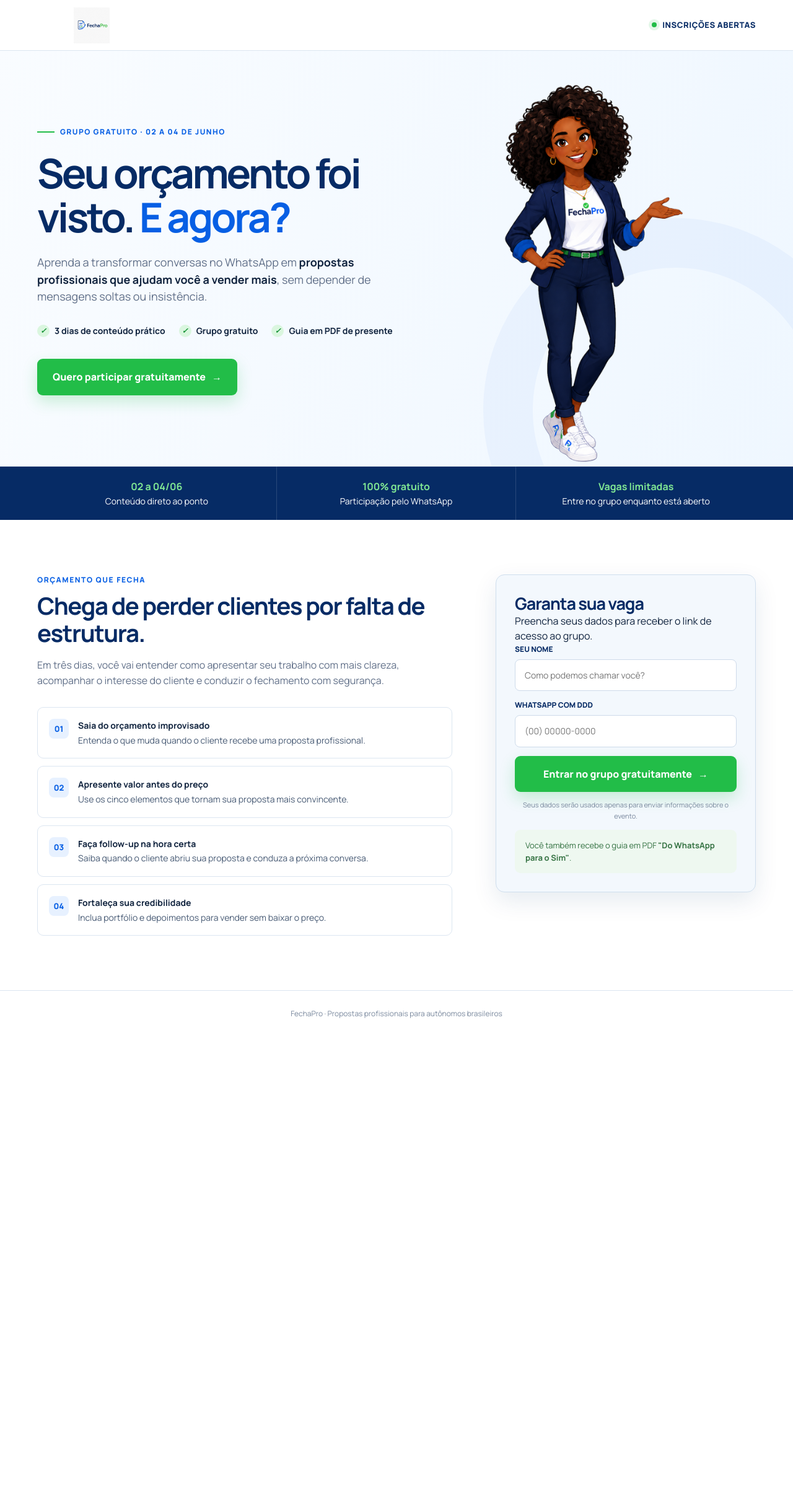
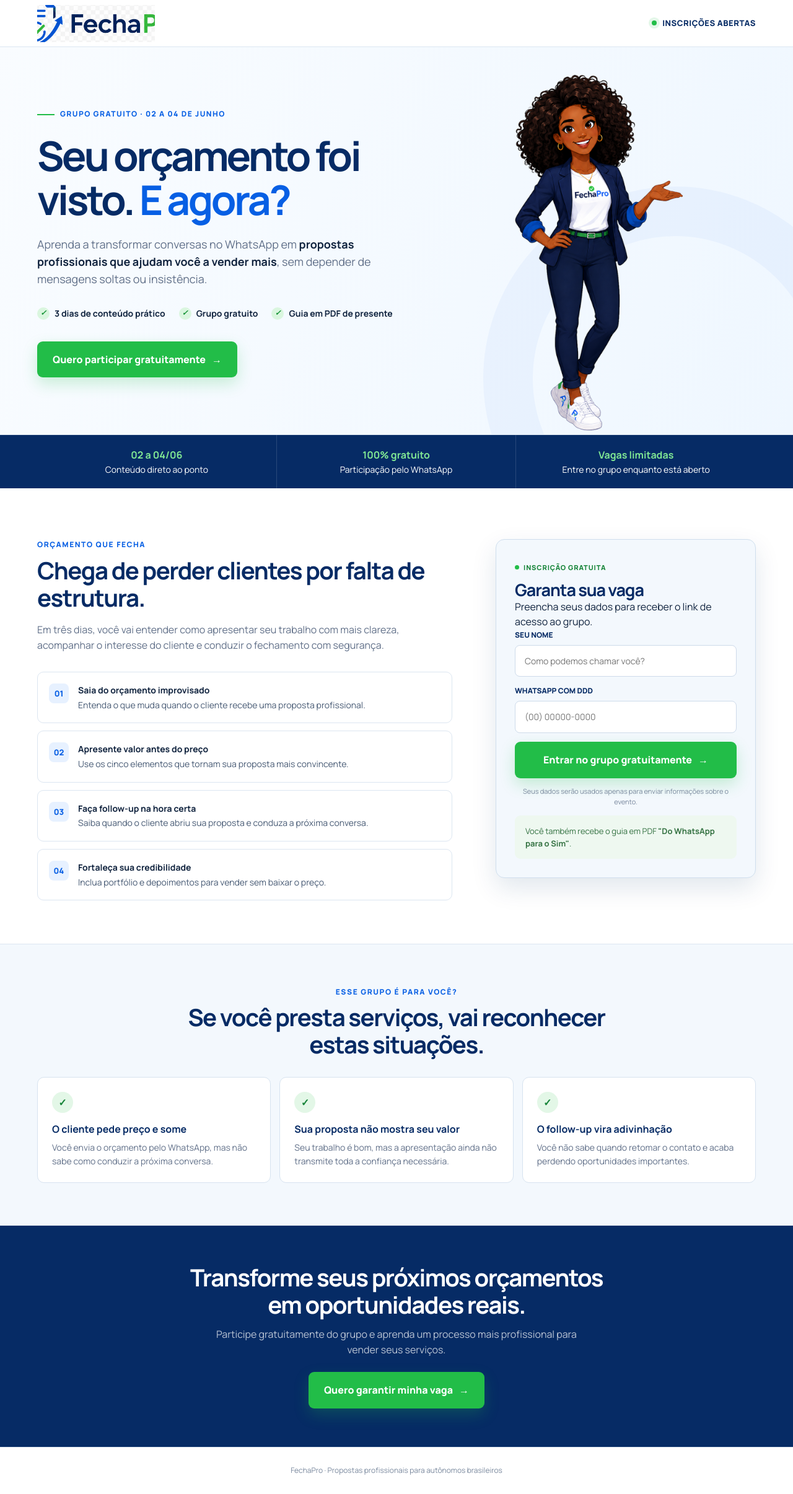
Before and after one commit to amandaleandro/camapanhaclientefundador, a website: page index.html in a window 1280 px wide. Shown: the whole page at 62% size. Before the commit the page ends 1674 px from the top, so only its background shows below. Drawn offline with Linux system fonts and the light colour scheme.

Commit message:
feat: refine landing page conversion sections

```diff
--- a/index.html
+++ b/index.html
@@ -15,14 +15,15 @@
     body{font-family:"Manrope",Arial,sans-serif;color:var(--ink);background:#fff;line-height:1.55}
     a{text-decoration:none;color:inherit}
     .container{width:min(1160px,calc(100% - 40px));margin:auto}
-    header{height:82px;border-bottom:1px solid var(--line);background:rgba(255,255,255,.96)}
+    header{height:76px;border-bottom:1px solid var(--line);background:rgba(255,255,255,.96)}
     header .container{height:100%;display:flex;align-items:center;justify-content:space-between;gap:20px}
-    .logo{display:block;width:176px;height:58px;object-fit:contain}
+    .brand-logo{display:block;width:190px;height:60px;overflow:hidden}
+    .logo{display:block;width:190px;height:190px;object-fit:contain;transform:translateY(-65px) scale(1.7)}
     .header-note{display:flex;align-items:center;gap:9px;color:var(--blue);font-size:13px;font-weight:800;letter-spacing:.04em;text-transform:uppercase}
     .dot{width:8px;height:8px;border-radius:50%;background:var(--green);box-shadow:0 0 0 5px rgba(34,189,72,.12)}
     .hero{position:relative;overflow:hidden;background:linear-gradient(110deg,#f9fcff 0%,#eff7ff 100%);border-bottom:1px solid var(--line)}
     .hero::after{content:"";position:absolute;right:-120px;bottom:-220px;width:620px;height:620px;border-radius:50%;border:80px solid rgba(7,95,228,.045)}
-    .hero-grid{position:relative;z-index:1;display:grid;grid-template-columns:minmax(0,1.05fr) minmax(340px,.95fr);align-items:center;min-height:670px}
+    .hero-grid{position:relative;z-index:1;display:grid;grid-template-columns:minmax(0,1.08fr) minmax(340px,.92fr);align-items:center;min-height:625px}
     .eyebrow{display:inline-flex;align-items:center;gap:9px;margin-bottom:22px;color:var(--blue-2);font-size:12px;font-weight:800;letter-spacing:.12em;text-transform:uppercase}
     .eyebrow::before{content:"";display:block;width:28px;height:2px;background:var(--green)}
     h1{max-width:690px;color:var(--blue);font-size:clamp(42px,5.3vw,66px);line-height:1.07;letter-spacing:-.055em}
@@ -35,23 +36,26 @@
     .cta{display:inline-flex;align-items:center;justify-content:center;gap:10px;padding:17px 25px;border-radius:9px;background:var(--green);color:#fff;font-weight:800;box-shadow:0 10px 24px rgba(34,189,72,.22);transition:.2s}
     .cta:hover{background:#18a83b;transform:translateY(-2px)}
     .hero-art{align-self:end;display:flex;justify-content:center}
-    .fe{display:block;max-height:620px;max-width:100%;object-fit:contain;object-position:bottom}
+    .fe{display:block;max-height:585px;max-width:100%;object-fit:contain;object-position:bottom}
     .info-strip{background:var(--blue);color:#fff}
     .info-grid{display:grid;grid-template-columns:repeat(3,1fr)}
     .info-item{padding:20px 24px;text-align:center;border-right:1px solid rgba(255,255,255,.14);font-size:14px}
     .info-item:last-child{border:0}
     .info-item strong{display:block;color:#80e794;font-size:16px}
-    .content{padding:88px 0;background:#fff}
+    .content{padding:82px 0 70px;background:#fff}
     .content-grid{display:grid;grid-template-columns:1fr 420px;gap:70px;align-items:start}
     .section-tag{color:var(--blue-2);font-size:12px;font-weight:800;letter-spacing:.13em;text-transform:uppercase}
     h2{margin-top:10px;color:var(--blue);font-size:clamp(28px,3vw,40px);line-height:1.15;letter-spacing:-.04em}
     .intro{max-width:650px;margin-top:17px;color:var(--muted)}
     .lessons{display:grid;gap:12px;margin-top:30px}
-    .lesson{display:flex;gap:15px;padding:18px;border:1px solid var(--line);border-radius:10px;background:#fff}
+    .lesson{display:flex;gap:15px;padding:18px;border:1px solid var(--line);border-radius:10px;background:#fff;transition:.2s}
+    .lesson:hover{border-color:#b9d1ed;box-shadow:0 8px 18px rgba(11,55,105,.06);transform:translateY(-2px)}
     .num{display:grid;flex:0 0 32px;height:32px;place-items:center;border-radius:8px;background:#e7f1ff;color:var(--blue-2);font-size:13px;font-weight:800}
     .lesson p{font-size:14px;color:#475a74}
     .lesson strong{display:block;margin-bottom:2px;color:var(--ink)}
-    .form-card{position:sticky;top:22px;padding:30px;border:1px solid #cfdeed;border-radius:14px;background:var(--soft);box-shadow:0 14px 38px rgba(11,55,105,.1)}
+    .form-card{position:sticky;top:22px;padding:30px;border:1px solid #cfdeed;border-radius:14px;background:var(--soft);box-shadow:0 16px 40px rgba(11,55,105,.12)}
+    .form-kicker{display:inline-flex;align-items:center;gap:7px;margin-bottom:11px;color:#168439;font-size:11px;font-weight:800;letter-spacing:.08em;text-transform:uppercase}
+    .form-kicker::before{content:"";width:7px;height:7px;border-radius:50%;background:var(--green)}
     .form-card h2{margin:0;font-size:27px}
     .form-card>p{margin:8px 0 22px;color:var(--muted);font-size:14px}
     .field{margin-bottom:14px}
@@ -65,25 +69,32 @@
     .success-icon{display:grid;width:58px;height:58px;margin:0 auto 15px;place-items:center;border-radius:50%;background:#dff7e4;color:#159336;font-size:26px;font-weight:800}
     .success p{margin:9px 0 20px;color:var(--muted);font-size:14px}
     .gift{margin-top:14px;padding:15px 17px;border-radius:9px;background:#eef8f0;color:#347242;font-size:13px}
+    .fit{padding:68px 0;background:var(--soft);border-top:1px solid var(--line);border-bottom:1px solid var(--line)}
+    .fit-head{max-width:680px;margin:0 auto 30px;text-align:center}.fit-head h2{margin-top:9px}
+    .fit-grid{display:grid;grid-template-columns:repeat(3,1fr);gap:14px}
+    .fit-card{padding:23px;border:1px solid #d7e3f0;border-radius:11px;background:#fff}.fit-card span{display:grid;width:34px;height:34px;margin-bottom:14px;place-items:center;border-radius:50%;background:#e3f7e7;color:#168439;font-weight:800}
+    .fit-card strong{display:block;margin-bottom:6px;color:var(--blue)}.fit-card p{color:var(--muted);font-size:14px}
+    .final-cta{padding:62px 0;background:var(--blue);color:#fff;text-align:center}.final-cta h2{margin:0 auto 13px;max-width:720px;color:#fff}.final-cta p{margin:0 auto 24px;max-width:610px;color:rgba(255,255,255,.72)}
     footer{padding:28px 0;border-top:1px solid var(--line);color:#7a899e;font-size:12px;text-align:center}
     @media(max-width:850px){
       .hero-grid{grid-template-columns:1fr;min-height:auto;padding-top:64px;text-align:center}
       .eyebrow{justify-content:center}.lead{margin-inline:auto}.hero-points{justify-content:center}
       .hero-art{margin-top:34px}.fe{max-height:440px}
       .content{padding:64px 0}.content-grid{grid-template-columns:1fr;gap:34px}.form-card{position:static}
+      .fit-grid{grid-template-columns:1fr}
     }
     @media(max-width:520px){
-      .container{width:min(100% - 28px,1160px)}header{height:70px}.logo{width:145px;height:50px}.header-note{font-size:10px}
+      .container{width:min(100% - 28px,1160px)}header{height:70px}.brand-logo{width:150px;height:54px}.logo{width:150px;height:150px;transform:translateY(-48px) scale(1.7)}.header-note{font-size:10px}
       .hero-grid{padding-top:48px}h1{font-size:43px}.lead{font-size:16px}.hero-points{display:grid;justify-content:start;text-align:left}
       .fe{max-height:365px}.info-grid{grid-template-columns:1fr}.info-item{padding:13px;border-right:0;border-bottom:1px solid rgba(255,255,255,.14)}
-      .content{padding:52px 0}.form-card{padding:22px}
+      .content{padding:52px 0}.form-card{padding:22px}.fit{padding:52px 0}.final-cta{padding:50px 0}
     }
   </style>
 </head>
 <body>
   <header>
     <div class="container">
-      <img class="logo" src="assets/logo.png" alt="FechaPro">
+      <a class="brand-logo" href="#" aria-label="FechaPro"><img class="logo" src="assets/logo.png" alt="FechaPro"></a>
       <div class="header-note"><span class="dot"></span>Inscrições abertas</div>
     </div>
   </header>
@@ -132,6 +143,7 @@
 
         <aside class="form-card" id="inscricao">
           <div id="formArea">
+            <p class="form-kicker">Inscrição gratuita</p>
             <h2>Garanta sua vaga</h2>
             <p>Preencha seus dados para receber o link de acesso ao grupo.</p>
             <form id="form" name="inscricoes-fechapro" method="POST" data-netlify="true" netlify-honeypot="site-confirmation">
@@ -160,6 +172,28 @@
           </div>
           <div class="gift">Você também recebe o guia em PDF <strong>"Do WhatsApp para o Sim"</strong>.</div>
         </aside>
+      </div>
+    </section>
+
+    <section class="fit">
+      <div class="container">
+        <div class="fit-head">
+          <p class="section-tag">Esse grupo é para você?</p>
+          <h2>Se você presta serviços, vai reconhecer estas situações.</h2>
+        </div>
+        <div class="fit-grid">
+          <article class="fit-card"><span>✓</span><strong>O cliente pede preço e some</strong><p>Você envia o orçamento pelo WhatsApp, mas não sabe como conduzir a próxima conversa.</p></article>
+          <article class="fit-card"><span>✓</span><strong>Sua proposta não mostra seu valor</strong><p>Seu trabalho é bom, mas a apresentação ainda não transmite toda a confiança necessária.</p></article>
+          <article class="fit-card"><span>✓</span><strong>O follow-up vira adivinhação</strong><p>Você não sabe quando retomar o contato e acaba perdendo oportunidades importantes.</p></article>
+        </div>
+      </div>
+    </section>
+
+    <section class="final-cta">
+      <div class="container">
+        <h2>Transforme seus próximos orçamentos em oportunidades reais.</h2>
+        <p>Participe gratuitamente do grupo e aprenda um processo mais profissional para vender seus serviços.</p>
+        <a class="cta" href="#inscricao">Quero garantir minha vaga <span>→</span></a>
       </div>
     </section>
   </main>
```
